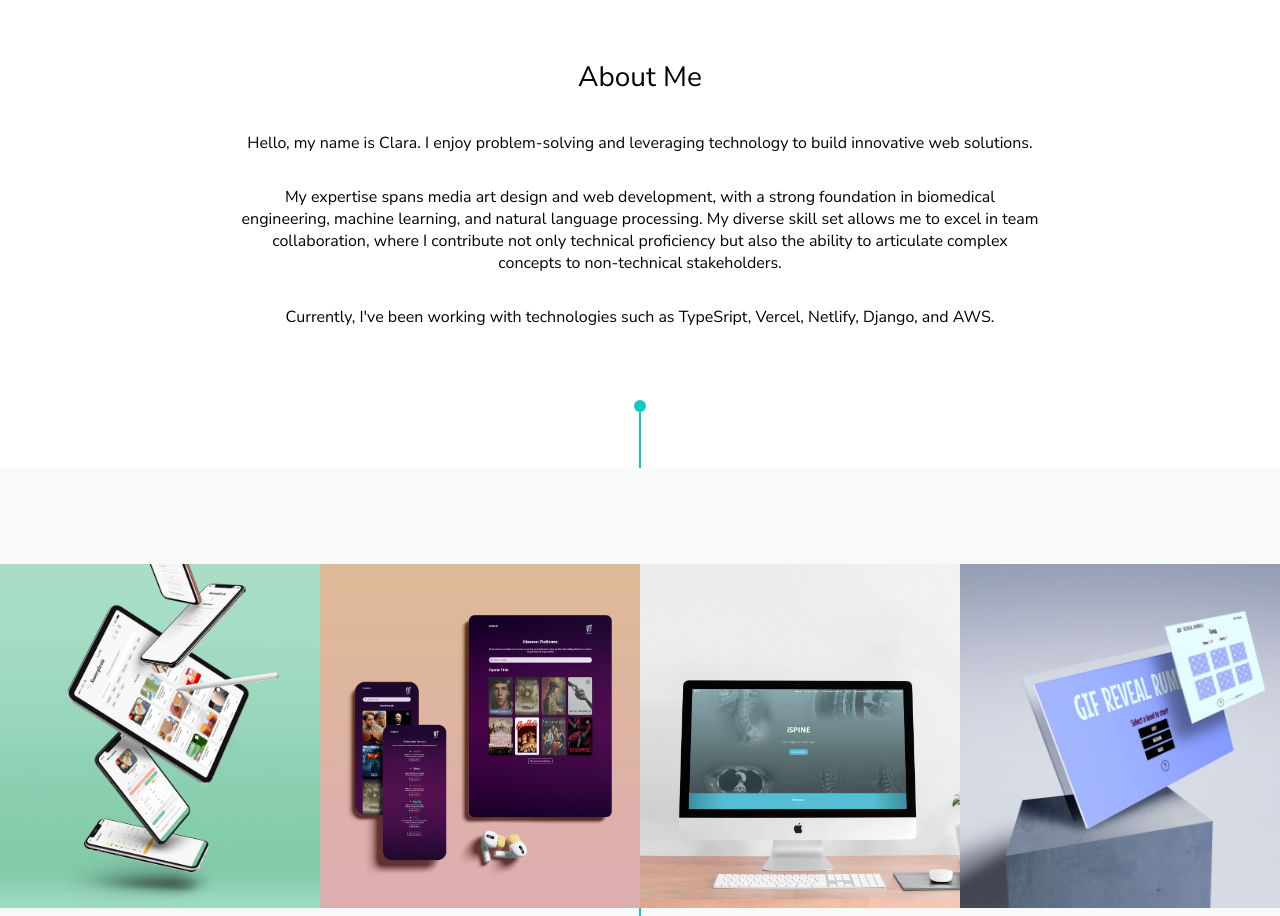
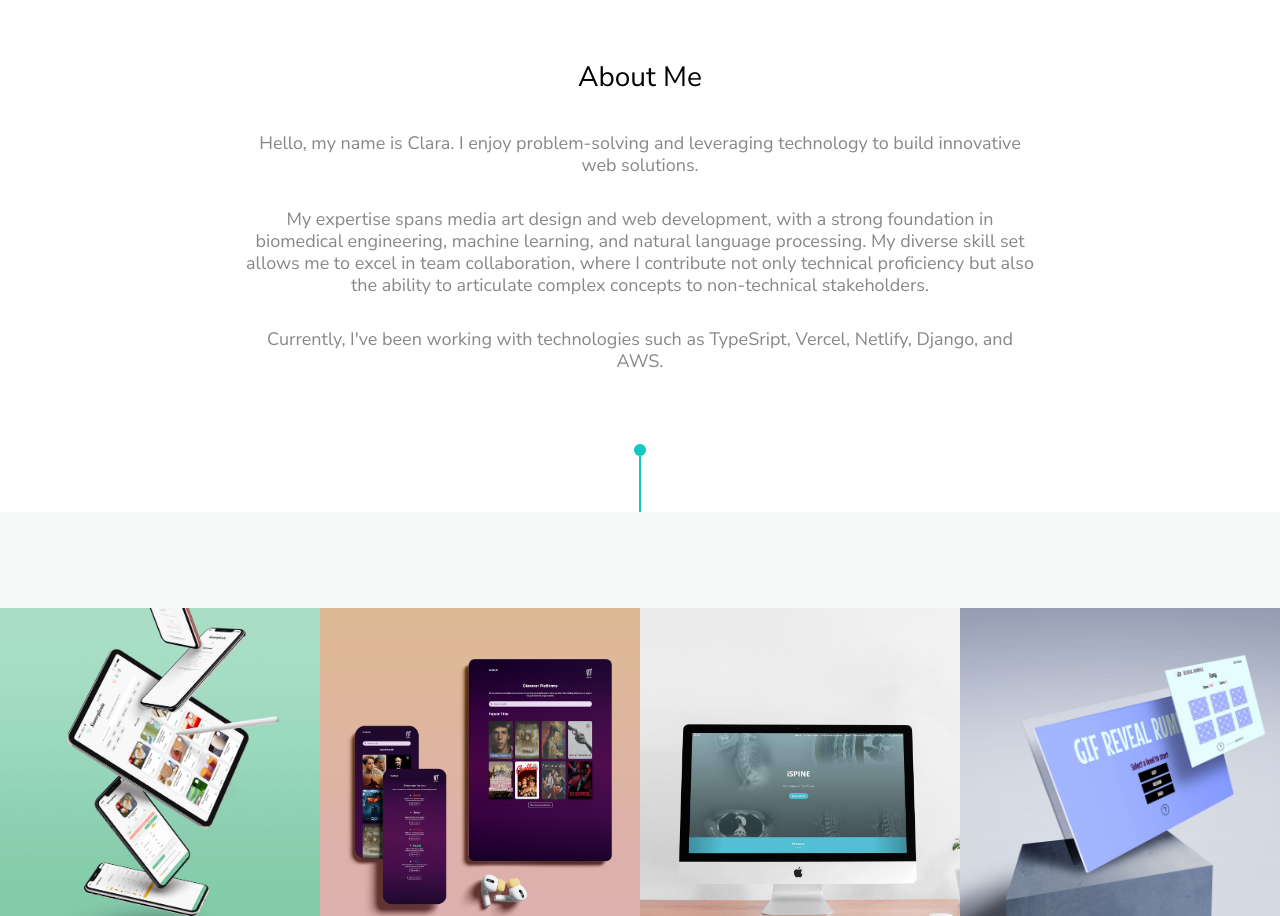
Before and after one commit to ctam62/portfolio, a React (Vite) app: page / in a window 1280 px wide. Shown: the part 788-1704 px from the top of the page. Built offline with nearby package versions, Linux system fonts and the light colour scheme; a web font is replaced by a local one.

Commit message:
feat: update about section text styles

```diff
--- a/src/components/About/About.scss
+++ b/src/components/About/About.scss
@@ -39,7 +39,9 @@
     }
 
     &__text {
+        @include body-text;
         padding: 1rem;
+        color: rgba(55, 55, 55, 0.6);
     }
 
     &__text-block {
```
